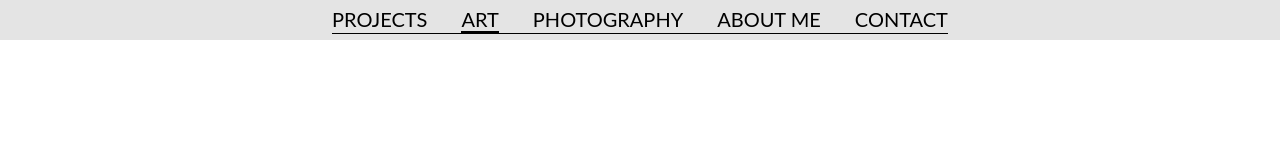
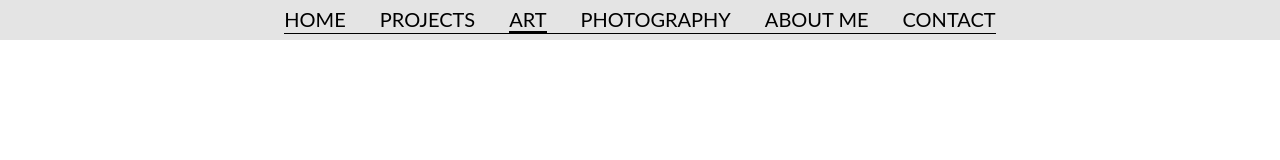
Before and after one commit to angy000/AngelicaIanoviciArchitecture, a plain HTML site: page art/art.html in a window 1280 px wide. Drawn offline with Linux system fonts and the light colour scheme.

Commit message:
Update art.html

```diff
--- a/art/art.html
+++ b/art/art.html
@@ -15,6 +15,7 @@
   <body>
     <div class="navbar">
       <header class="buttons">
+         <a class="lien" href="..\index.html">HOME</a>
         <a class="lien" id="0001" href="..\projects\projects.html">PROJECTS</a>
         <a class="current-lien" id="0010" href="">ART</a>
         <a class="lien" id="0011" href="..\photography\photography.html"
```
